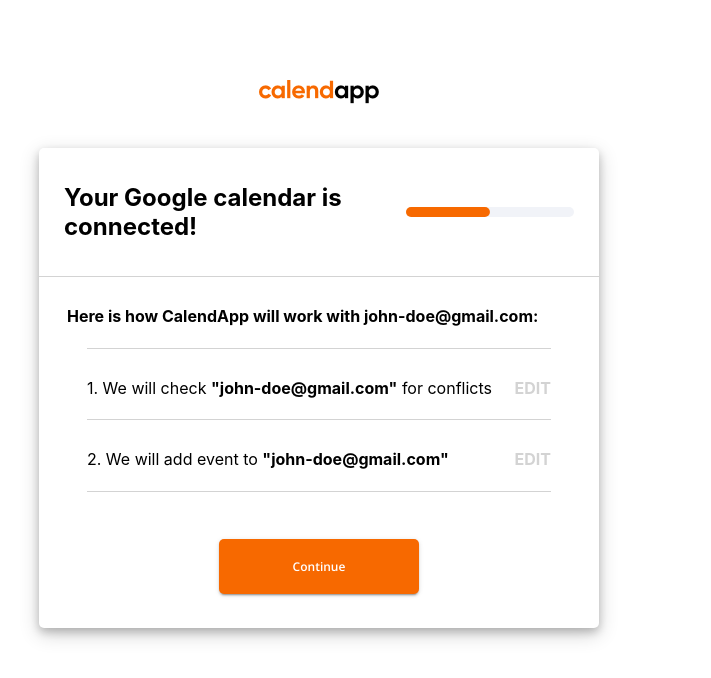
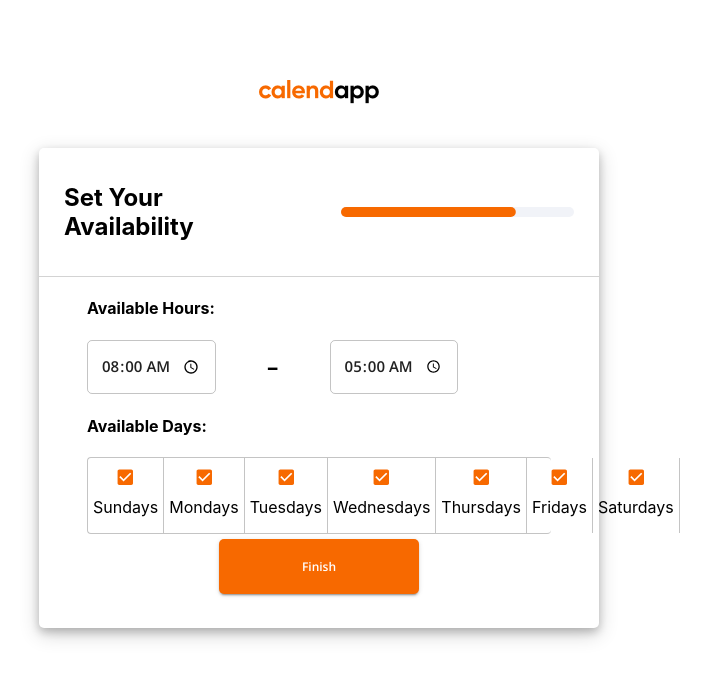
Before and after one commit to hatchways/team-long-john, a React (Create React App) app in the folder client/: page /availability in a window 1280 px wide. Shown: the top 678 px of the page, without its empty margins (321-1032 px from the left). Built offline with nearby package versions, Linux system fonts and the light colour scheme.

Commit message:
Finished the availability page

```diff
--- a/client/src/pages/Onboarding/Availability/Availability.tsx
+++ b/client/src/pages/Onboarding/Availability/Availability.tsx
@@ -1,5 +1,5 @@
 import React from 'react';
-import { Box, Button } from '@material-ui/core/';
+import { Box, Button, TextField, Checkbox } from '@material-ui/core/';
 
 import CalendAppLogo from '../../../components/CalendAppLogo/CalendAppLogo';
 import OnboardingHeader from '../OnboardingHeader/OnboardingHeader';
@@ -7,32 +7,61 @@
 
 const Availability = (): JSX.Element => {
   const classes = useStyles();
+  const days = ['Sundays', 'Mondays', 'Tuesdays', 'Wednesdays', 'Thursdays', 'Fridays', 'Saturdays'];
+
+  const renderCheckboxes = days.map((day: string) => {
+    return (
+      <Box key={day} height={75} width={100} className={classes.checkbox}>
+        <Checkbox defaultChecked style={{ color: '#F76900' }} />
+        <p style={{ marginTop: '0px' }}>{day}</p>
+      </Box>
+    );
+  });
 
   return (
     <Box mt={5} className={classes.page}>
       <CalendAppLogo />
       <Box className={classes.formBox}>
-        <OnboardingHeader headerText="Your Google calendar is connected!" progressValue={50} />
+        <OnboardingHeader headerText="Set Your Availability" progressValue={75} />
         <Box className={classes.formItemsBox}>
-          <Box mx={6} my={1} className={classes.formItem}>
-            <h4 style={{ marginLeft: '-20px' }}>Here is how CalendApp will work with john-doe@gmail.com:</h4>
+          <Box mx={6}>
+            <h4>Available Hours:</h4>
           </Box>
-          <Box mx={6} mb={1} className={classes.formItem}>
-            <p>
-              1. We will check <b>{'"john-doe@gmail.com"'}</b> for conflicts
-            </p>
-            <h4 style={{ color: 'lightgrey', cursor: 'pointer' }}>EDIT</h4>
+          <Box mx={6} className={classes.formItem}>
+            <TextField
+              variant="outlined"
+              id="time"
+              type="time"
+              defaultValue="08:00"
+              InputProps={{
+                style: { fontSize: 15, fontWeight: 'bold' },
+              }}
+            />
+            <p style={{ fontSize: '30px', margin: '0 50px' }}>-</p>
+            <TextField
+              variant="outlined"
+              id="time"
+              type="time"
+              defaultValue="05:00"
+              InputProps={{
+                style: { fontSize: 15, fontWeight: 'bold' },
+              }}
+            />
           </Box>
-          <Box mx={6} mb={1} className={classes.formItem}>
-            <p>
-              2. We will add event to <b>{'"john-doe@gmail.com"'}</b>
-            </p>
-            <h4 style={{ color: 'lightgrey', cursor: 'pointer' }}>EDIT</h4>
+          <Box mx={6}>
+            <h4>Available Days:</h4>
+          </Box>
+          <Box
+            mx={6}
+            className={classes.formItem}
+            style={{ border: '1px solid #c4c4c4', borderRadius: '4px', borderRight: '0px' }}
+          >
+            {renderCheckboxes}
           </Box>
         </Box>
         <Box mb={3} className={classes.buttonBox}>
           <Button variant="contained" className={classes.finish}>
-            Continue
+            Finish
           </Button>
         </Box>
       </Box>
--- a/client/src/pages/Onboarding/Availability/useStyles.ts
+++ b/client/src/pages/Onboarding/Availability/useStyles.ts
@@ -26,8 +26,15 @@
   formItem: {
     display: 'flex',
     alignItems: 'center',
-    justifyContent: 'space-between',
-    borderBottom: '1px solid lightgrey',
+    justifyContent: 'flex-start',
+  },
+  checkbox: {
+    display: 'flex',
+    flexDirection: 'column',
+    justifyContent: 'center',
+    alignItems: 'center',
+    borderRight: '1px solid #c4c4c4',
+    padding: '0px 5px',
   },
   buttonBox: {
     display: 'flex',
@@ -40,6 +47,9 @@
     width: '200px',
     marginBottom: '10px',
   },
+  test: {
+    fontSize: '100px',
+  },
 }));
 
 export default useStyles;
```
